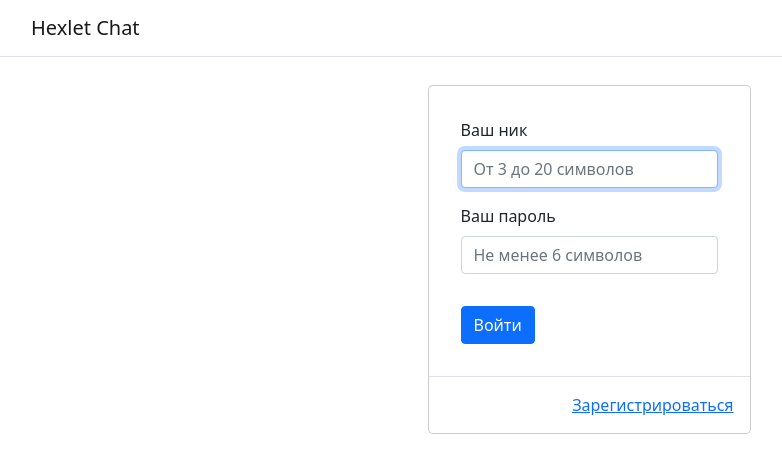
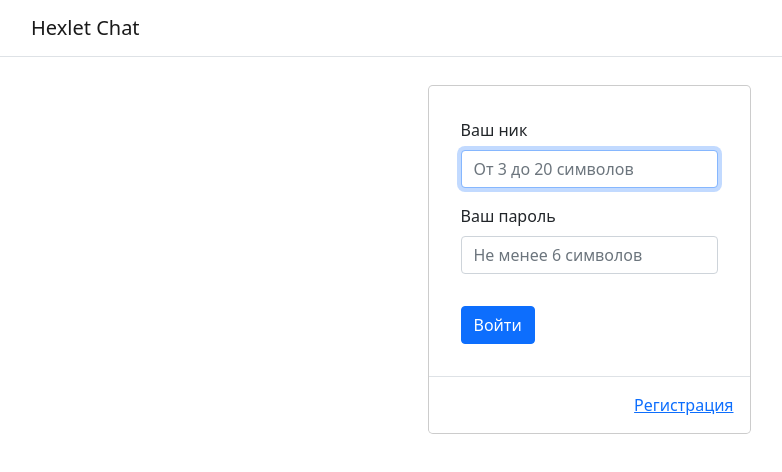
Before and after one commit to EdZev/frontend-project-lvl4, a React app: page /login in a window 1280 px wide. Shown: the top 472 px of the page, without its empty margins (51-833 px from the left). Built offline with nearby package versions, Linux system fonts and the light colour scheme; no server answers; the HTML template or start-up script is replaced by a standard one.

Commit message:
fixed texts i18n

```diff
--- a/src/components/LoginPage.jsx
+++ b/src/components/LoginPage.jsx
@@ -95,7 +95,7 @@ const LoginPage = () => {
       </Modal.Body>
 
       <Modal.Footer>
-        <a href="/signup">{t('authForm.signup')}</a>
+        <a href="/signup">{t('authForm.linkSignup')}</a>
       </Modal.Footer>
     </Modal.Dialog>
   );
--- a/src/components/SignupPage.jsx
+++ b/src/components/SignupPage.jsx
@@ -120,7 +120,7 @@ const LoginPage = () => {
         </Form>
       </Modal.Body>
       <Modal.Footer>
-        <a href="/login">{t('authForm.login')}</a>
+        <a href="/login">{t('authForm.linkLogin')}</a>
       </Modal.Footer>
     </Modal.Dialog>
   );
--- a/src/locales/ru.js
+++ b/src/locales/ru.js
@@ -11,6 +11,8 @@ export default {
       placeholderPass: 'Не менее 6 символов',
       confirmPass: 'Подтвердите пароль',
       placeholderConfirmPass: 'ваш пароль еще раз...',
+      linkLogin: 'Вход',
+      linkSignup: 'Регистрация',
       login: 'Войти',
       signup: 'Зарегистрироваться',
       logout: 'Выйти',
```
